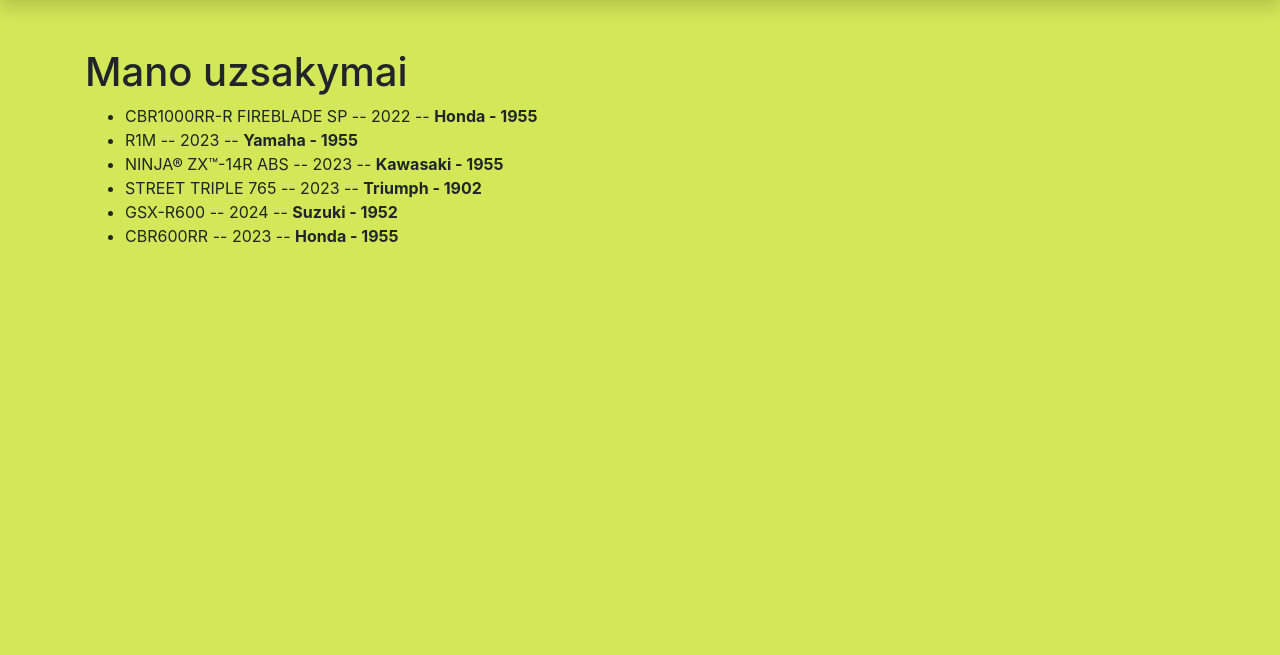
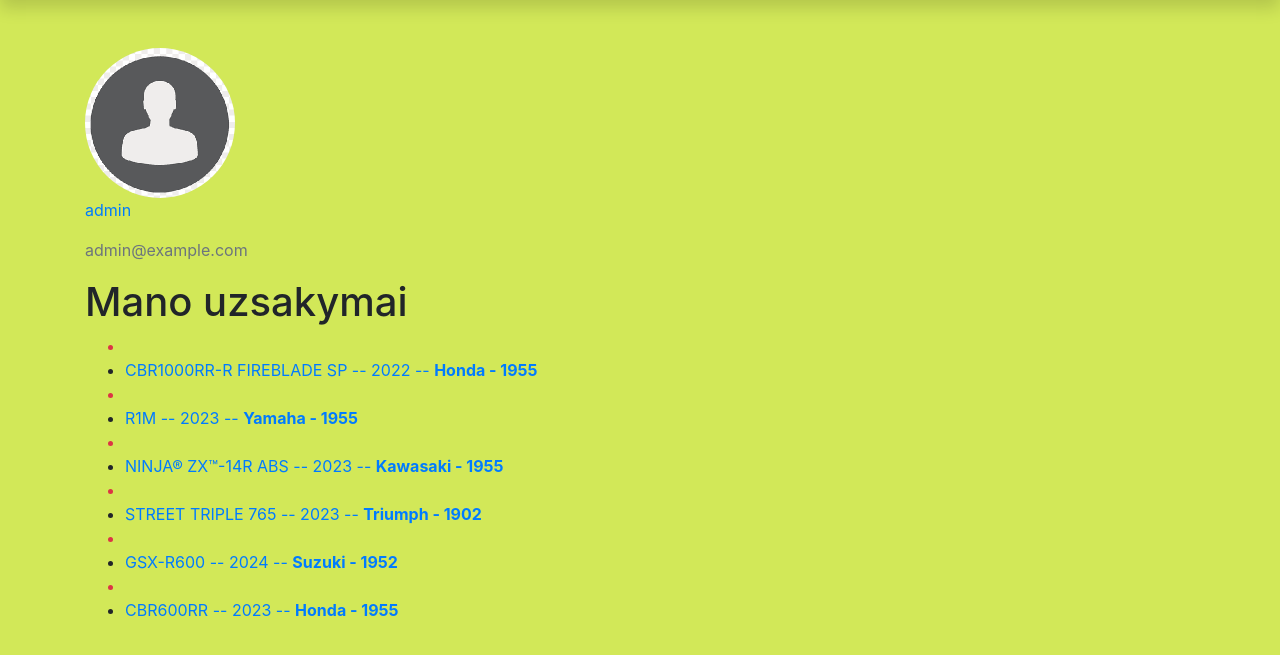
Before and after one commit to jarockis77/penktasprojektas, a Django app: page /motociklai/mano_uzsakymai in a window 1280 px wide. Shown: the part 92-747 px from the top of the page. Run offline with Django 4.2, Linux system fonts and the light colour scheme; a user stored in the database is signed in; data comes from the database, SQL or seed files in the repository; some libraries are stand-ins or nearby versions.

Commit message:
viskas veikia, prijungtos nuotraukos prie komentaru

```diff
--- a/motociklai/models.py
+++ b/motociklai/models.py
@@ -86,6 +86,12 @@ class ModelisInstance(models.Model):
 
     klientas = models.ForeignKey(User, on_delete=models.SET_NULL, null=True, blank=True)
 
+    @property
+    def is_overdue(self):
+        if self.due_back and date.today() > self.due_back:
+            return True
+        else:
+            return False
 
     class Meta:
         ordering = ['planuojama_gauti']
--- a/motociklai/templates/mano-uzsakymai.html
+++ b/motociklai/templates/mano-uzsakymai.html
@@ -1,10 +1,15 @@
 {% extends "base.html" %}
 
 {% block content %}
+<img class="img-fluid rounded-circle" src="{{ user.profilis.nuotrauka.url }}" style="width: 150px; height: 150px;"/>
+<p class="text-primary">{{ user.username }}</p>
+<p class="text-secondary">{{ user.email }}</p>
 <h1>Mano uzsakymai </h1>
 {% if modelisinstance_list %}
 <ul>
     {% for modelis_o in modelisinstance_list %}
+        <li class=" {% if modelis_o.planuojama_gauti %}text-danger{% endif %}">
+        <a href="{% url 'modelis-vienas-url' modelis_o.modelis.id %}">
         <li>{{ modelis_o.modelis }}  --  <strong>{{ modelis_o.modelis.gamintojas }}</strong></li>
     {% endfor%}
 
--- a/motociklai/templates/modelis_detail.html
+++ b/motociklai/templates/modelis_detail.html
@@ -42,6 +42,8 @@
     {% if modelis.modelisreview_set.all %}
         {% for review_o in modelis.modelisreview_set.all %}
             <hr/>
+        <img class="img-fluid rounded-circle" src="{{ review_o.reviewer.profilis.nuotrauka.url }}" style="width: 50px; height: 50px;"/>
+            <p class="bg-light"><em><strong>{{ review_o.reviewer }}</strong> {{ review_o.date_created }}</em></p>
             <p>{{ review_o.reviewer }} - {{ review_o.date_created }}</p>
             <p>{{ review_o.content }}</p>
         {% endfor %}
```
